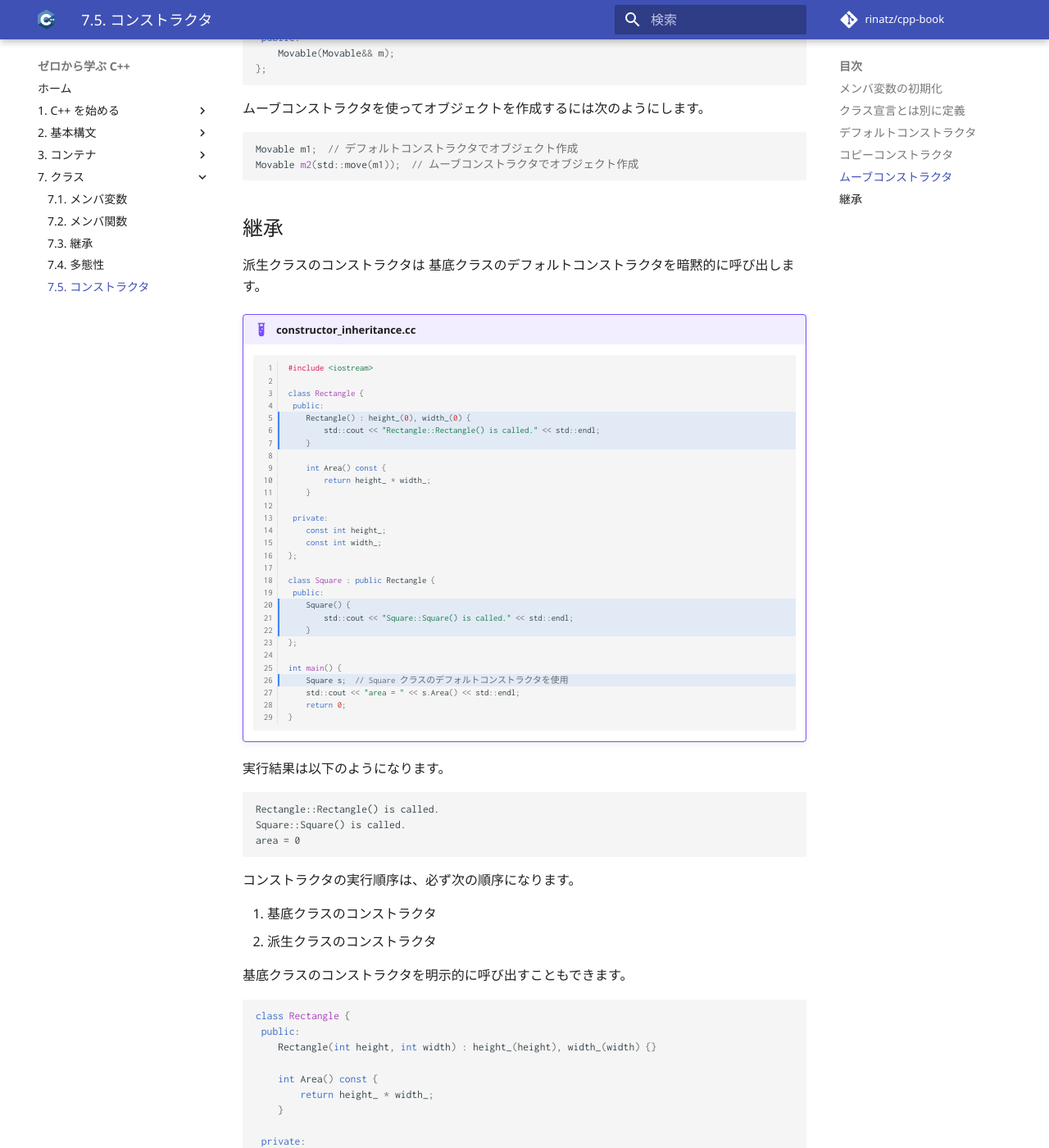
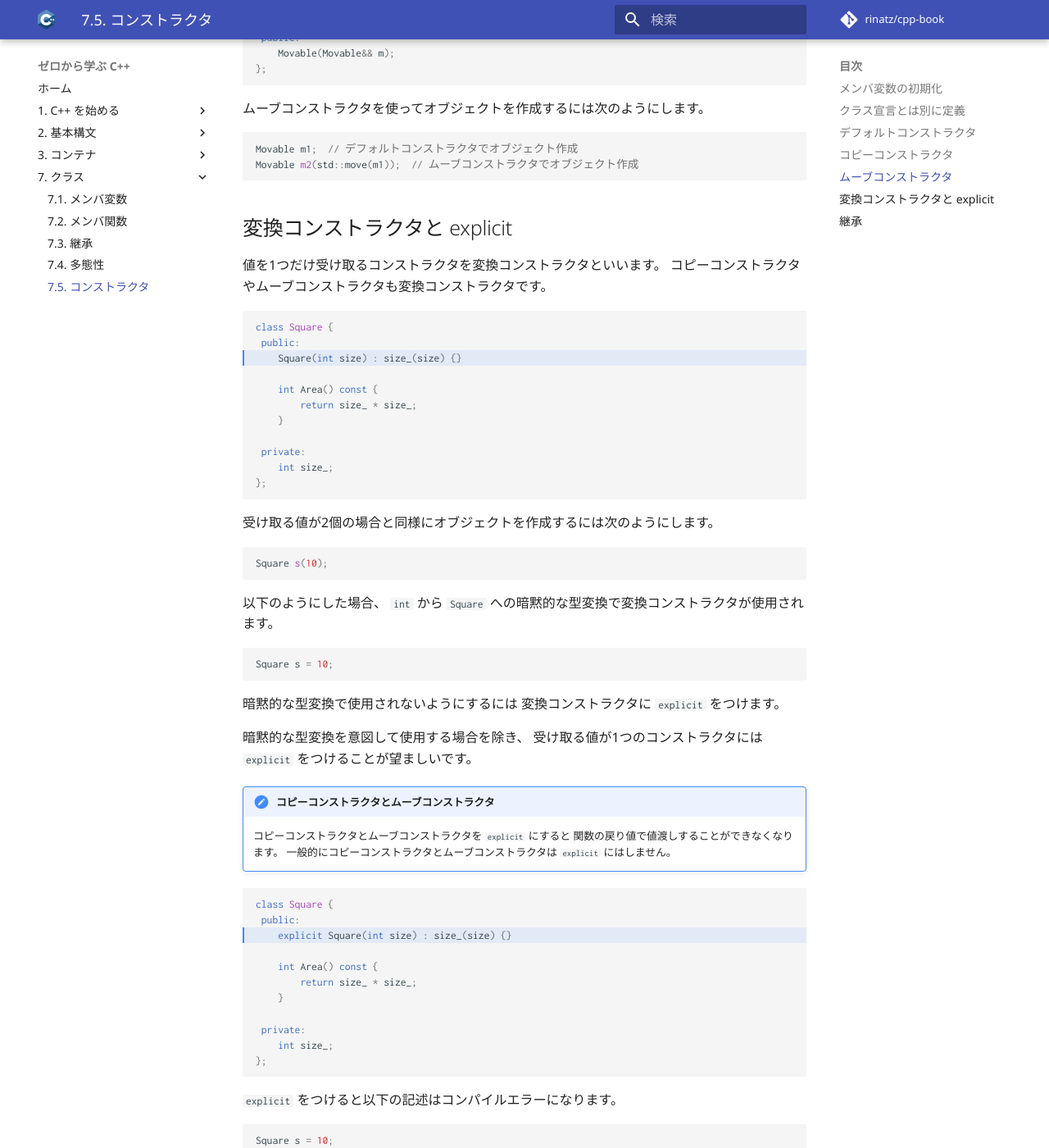
Before and after one commit to rinatz/cpp-book, an MkDocs documentation site: the page built from docs/ch07-05-constructors.md, in a window 1280 px wide and 1400 px high, scrolled down 2639 px. Shown: the whole window at 82% size. Built offline with MkDocs 1.6.1 and Material for MkDocs 9.7.7, drawn with Linux system fonts in a browser that asks for light colours; comment, search, counter and statistics services are not loaded.

Commit message:
Add converting constructor and explicit

````diff
--- a/docs/ch07-05-constructors.md
+++ b/docs/ch07-05-constructors.md
@@ -138,6 +138,69 @@ Movable m1;  // デフォルトコンストラクタでオブジェクト作成
 Movable m2(std::move(m1));  // ムーブコンストラクタでオブジェクト作成
 ```
 
+## 変換コンストラクタと explicit
+
+値を1つだけ受け取るコンストラクタを変換コンストラクタといいます。
+コピーコンストラクタやムーブコンストラクタも変換コンストラクタです。
+
+```cpp hl_lines="3"
+class Square {
+ public:
+    Square(int size) : size_(size) {}
+
+    int Area() const {
+        return size_ * size_;
+    }
+
+ private:
+    int size_;
+};
+```
+
+受け取る値が2個の場合と同様にオブジェクトを作成するには次のようにします。
+
+```cpp
+Square s(10);
+```
+
+以下のようにした場合、
+`int` から `Square` への暗黙的な型変換で変換コンストラクタが使用されます。
+
+```cpp
+Square s = 10;
+```
+
+暗黙的な型変換で使用されないようにするには
+変換コンストラクタに `explicit` をつけます。
+
+暗黙的な型変換を意図して使用する場合を除き、
+受け取る値が1つのコンストラクタには `explicit` をつけることが望ましいです。
+
+!!! note "コピーコンストラクタとムーブコンストラクタ"
+    コピーコンストラクタとムーブコンストラクタを `explicit` にすると
+    関数の戻り値で値渡しすることができなくなります。
+    一般的にコピーコンストラクタとムーブコンストラクタは `explicit` にはしません。
+
+```cpp hl_lines="3"
+class Square {
+ public:
+    explicit Square(int size) : size_(size) {}
+
+    int Area() const {
+        return size_ * size_;
+    }
+
+ private:
+    int size_;
+};
+```
+
+`explicit` をつけると以下の記述はコンパイルエラーになります。
+
+```cpp
+Square s = 10;
+```
+
 ## 継承
 
 派生クラスのコンストラクタは
````
